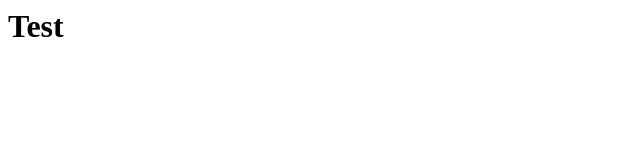
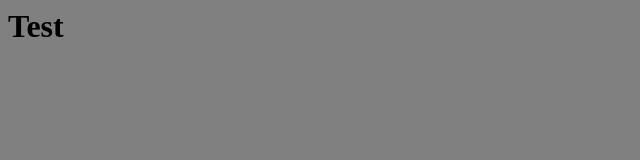
Before and after one commit to petrenkoyuri/for-jenkins, a plain HTML site: page index.html in a window 1280 px wide. Shown: the whole page, without its empty margins (0-640 px from the left). Drawn offline with Linux system fonts and the light colour scheme.

Commit message:
Changed bg

```diff
--- a/index.html
+++ b/index.html
@@ -1,5 +1,6 @@
 <html>
-<body>
+<body bgcolor=gray>
 <h1>Test</h1>
+
 </body>
 </html>
```
